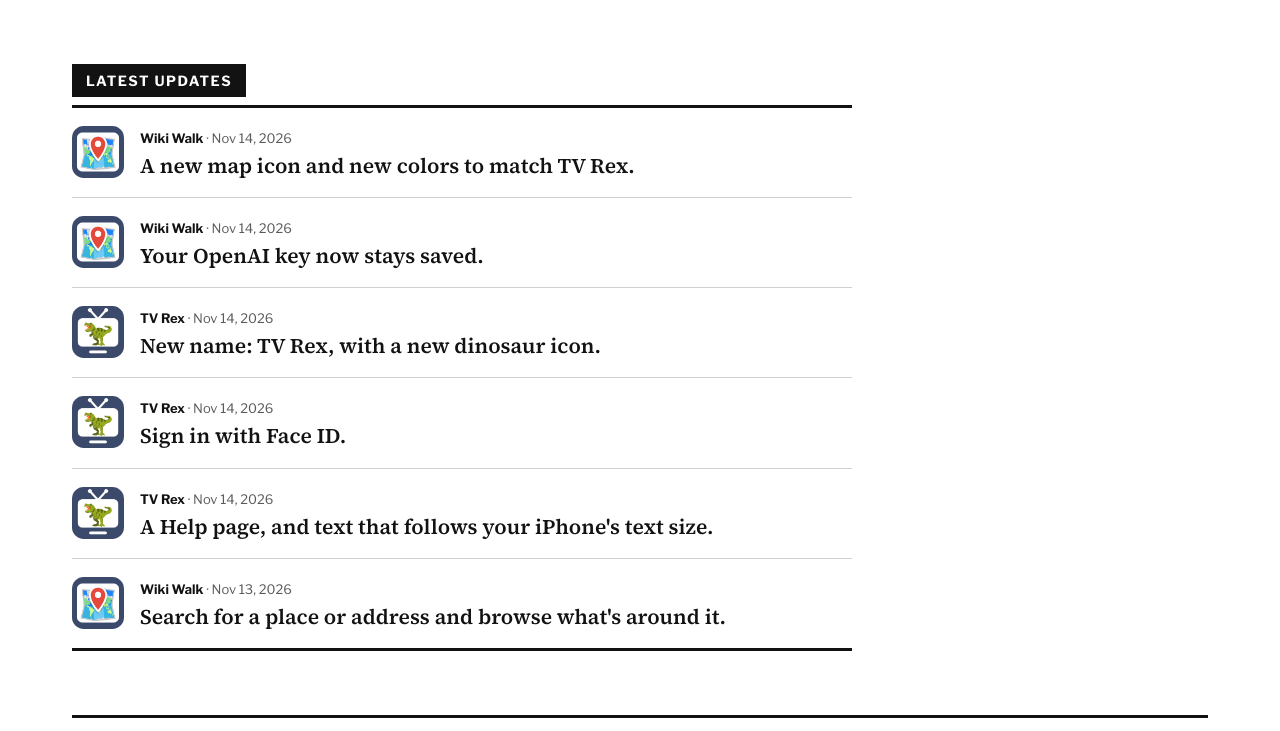
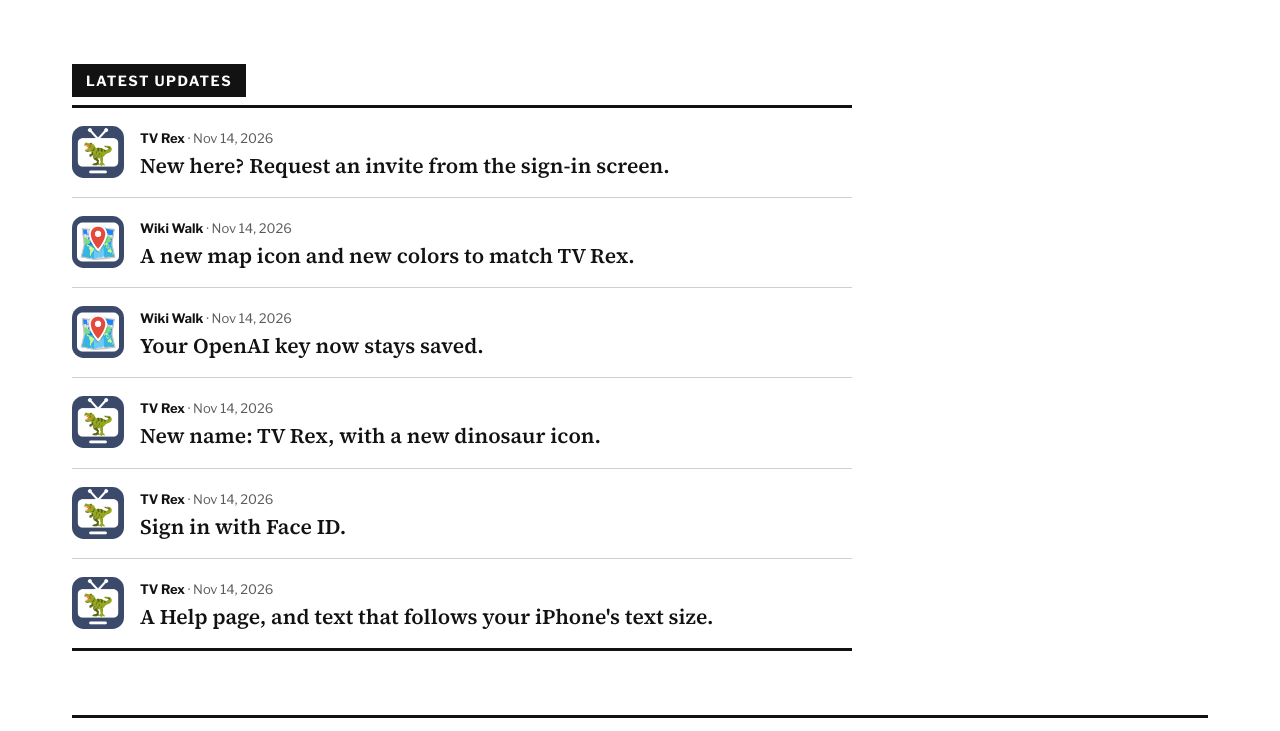
Before and after one commit to leighwetzel/xoleigh, a plain HTML site: page index.html in a window 1280 px wide. Shown: the part 982-1713 px from the top of the page. Drawn offline with nearby package versions, Linux system fonts and the light colour scheme.

Commit message:
Add TV Rex invite requests to Latest updates
Co-Authored-By: Claude Opus 5.5 <noreply@anthropic.com>
Claude-Session: https://claude.ai/code/session_01G4eNtacBDm99EFdCUXnwyN

```diff
--- a/index.html
+++ b/index.html
@@ -85,7 +85,7 @@
   </footer>
 
 </div>
-<script src="updates.js?v=2"></script>
+<script src="updates.js?v=3"></script>
 <script src="site.js?v=2"></script>
 </body>
 </html>
--- a/updates.js
+++ b/updates.js
@@ -2,6 +2,7 @@
 // To add one: copy a line, put it at the TOP, change the date, app and text.
 // app must be "Wiki Walk" or "TV Rex". Dates are YYYY-MM-DD.
 window.UPDATES = [
+  { date: "2026-11-14", app: "TV Rex",    text: "New here? Request an invite from the sign-in screen." },
   { date: "2026-11-14", app: "Wiki Walk", text: "A new map icon and new colors to match TV Rex." },
   { date: "2026-11-14", app: "Wiki Walk", text: "Your OpenAI key now stays saved." },
   { date: "2026-11-14", app: "TV Rex",    text: "New name: TV Rex, with a new dinosaur icon." },
```
